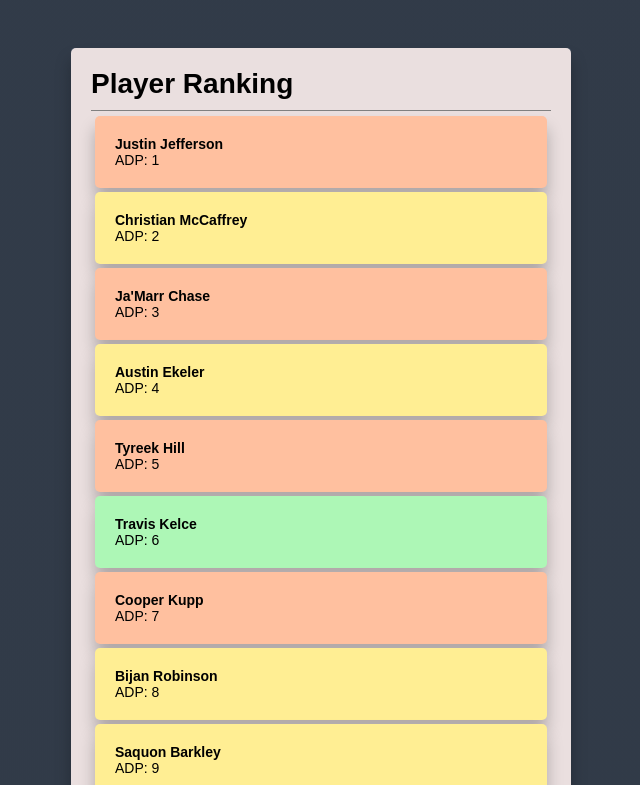
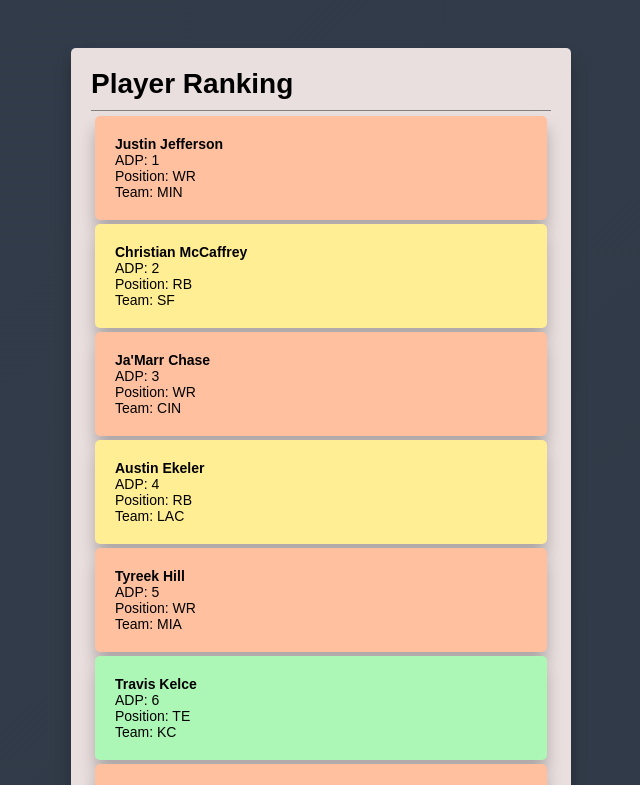
Before and after one commit to sahiljagad/draftboard, a React (Create React App) app: page / in a window 1280 px wide. Shown: the top 785 px of the page, without its empty margins (319-959 px from the left). Built offline with nearby package versions, Linux system fonts and the light colour scheme.

Commit message:
refactor: create playerList component and add corresponding types

```diff
--- a/src/App.tsx
+++ b/src/App.tsx
@@ -4,7 +4,7 @@
   Droppable,
   OnDragEndResponder,
 } from "react-beautiful-dnd";
-import DraggablePlayerCard from "./components/DraggablePlayerCard/DraggablePlayerCard";
+import PlayerList from "./components/PlayerList/PlayerList";
 
 import { data } from "./data/Players";
 import "./App.css";
@@ -40,20 +40,8 @@
           <div className='header'>
             <h1>Player Ranking</h1>
           </div>
-          <Droppable droppableId='ROOT' type='group'>
-            {(provided) => (
-              <div {...provided.droppableProps} ref={provided.innerRef}>
-                {players.map((player, index) => (
-                  <DraggablePlayerCard
-                    player={player}
-                    index={index}
-                    key={player.id}
-                  />
-                ))}
-                {provided.placeholder}
-              </div>
-            )}
-          </Droppable>
+          < PlayerList players={players}/>
+
         </DragDropContext>
       </div>
     </div>
--- a/src/components/DraggablePlayerCard/DraggablePlayerCard.tsx
+++ b/src/components/DraggablePlayerCard/DraggablePlayerCard.tsx
@@ -14,6 +14,8 @@
         >
           <h4>{player.name}</h4>
           <p>ADP: {player.adpPPR}</p>
+          <p>Position: {player.position}</p>
+          <p>Team: {player.team}</p>
         </div>
       )}
     </Draggable>
--- a/src/components/DraggablePlayerCard/types.ts
+++ b/src/components/DraggablePlayerCard/types.ts
@@ -3,7 +3,7 @@
   index: number;
 };
 
-type Player = {
+export type Player = {
   id: number;
   name: string;
   team: string;
--- /dev/null
+++ b/src/components/PlayerList/PlayerList.tsx
@@ -0,0 +1,26 @@
+import React from "react";
+import PropTypes from "prop-types";
+import { Droppable } from "react-beautiful-dnd";
+import DraggablePlayerCard from "../DraggablePlayerCard/DraggablePlayerCard";
+import { PlayerListProps } from "./types";
+
+function PlayerList({ players }: PlayerListProps) {
+  return (
+    <Droppable droppableId='ROOT' type='group'>
+      {(provided) => (
+        <div {...provided.droppableProps} ref={provided.innerRef}>
+          {players.map((player, index) => (
+            <DraggablePlayerCard
+              player={player}
+              index={index}
+              key={player.id}
+            />
+          ))}
+          {provided.placeholder}
+        </div>
+      )}
+    </Droppable>
+  );
+}
+
+export default PlayerList;
--- /dev/null
+++ b/src/components/PlayerList/types.ts
@@ -0,0 +1,4 @@
+import { Player } from "../DraggablePlayerCard/types";
+export type PlayerListProps = {
+  players: Player[];
+};
```
